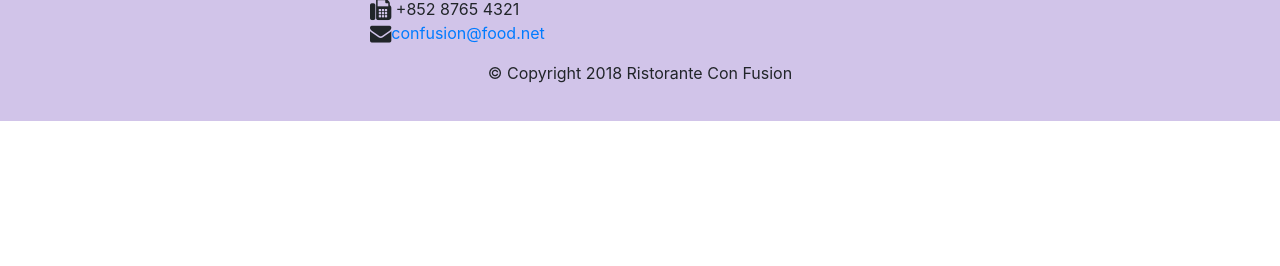
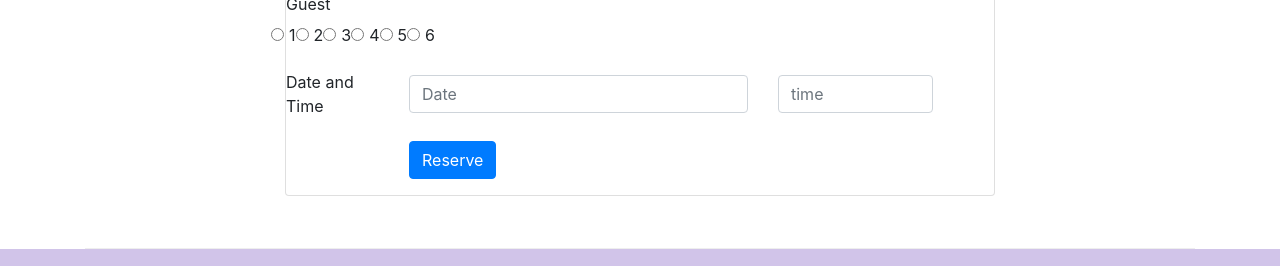
Before and after one commit to VarunMandadapu/confusion, a website: page index.html in a window 1280 px wide. Shown: the part 1685-1951 px from the top of the page. Before the commit the page ends 1806 px from the top, so only its background shows below. Drawn offline with nearby package versions, Linux system fonts and the light colour scheme.

Commit message:
assignment2

```diff
--- a/index.html
+++ b/index.html
@@ -45,7 +45,11 @@
                 </div>
                 <div class="col-12 col-sm align-self-center">
                     <img src="img/logo.png" class="img-fluid">
-            </div>
+                </div>
+                <div class="col-12 col-sm align-self-center">
+                    <a class="btn btn-warning btn-block btn-lg" href="#reservetable" role="button">Reserve a Table</a>
+                 </div>
+           </div>
         </div>
     </header>
 
@@ -76,12 +80,13 @@
             </div>
             <div class="col col-sm col-md">
                 <div class="media">
-                    <img class="d-flex mr-3 img-thumbnail align-self-center"
-                            src="img/buffet.png" alt="buffet">
+
                     <div class="media-body">
-                        <h2 class="mt-0">Weekend Grand Buffet</h2>
+                        <h2 class="mt-0 mb-1">Weekend Grand Buffet<span class="badge badge-danger"> NEW</span></h2>
                         <p class="d-none d-sm-block">Featuring mouthwatering combinations with a choice of five different salads, six enticing appetizers, six main entrees and five choicest desserts. Free flowing bubbly and soft drinks. All for just $19.99 per person </p>
                     </div>
+                    <img class="d-flex ml-3 img-thumbnail"
+                    src="img/buffet.png" alt="buffet">
                 </div>
             </div>
         </div>
@@ -104,9 +109,61 @@
                             </p>
                     </div>
                 </div>
-
             </div>
         </div>
+
+<div class="row row-content justify-content-center">
+            <div class="col col-sm-8 align-self-center">
+                <div class="card">
+                    <h3 class="card-header bg-warning text-white">Reserve a Table</h3>
+                    <div class="card-block">
+						<form id="reservetable">
+							<div class="form-group row align-items-center">
+								<label class="col-12 col-sm-2 col-form-label">Number of Guest</label>
+								<div class="form-check form-check-inline col-12 col-sm-4 col-md-10">
+									<label class="form-check-label">
+										<input type="radio" class="form-check-input" id="numberofguest1" name="numberofguest" value="1">1
+									</label>
+									<label class="form-check-label">
+										<input type="radio" class="form-check-input" id="numberofguest2" name="numberofguest" value="2">2
+									</label>
+									<label class="form-check-label">
+										<input type="radio" class="form-check-input" id="numberofguest3" name="numberofguest" value="2">3
+									</label>
+									<label class="form-check-label">
+										<input type="radio" class="form-check-input" id="numberofguest4" name="numberofguest" value="2">4
+									</label>
+									<label class="form-check-label">
+										<input type="radio" class="form-check-input" id="numberofguest5" name="numberofguest" value="2">5
+									</label>
+									<label class="form-check-label">
+										<input type="radio" class="form-check-input" id="numberofguest6" name="numberofguest" value="2">6
+									</label>
+								</div>
+							</div>
+							<div class="form-group row align-items-center">
+								<label class="col-12 col-sm-2 col-form-label">Date and Time</label>
+								<div class="col-12 col-sm-6">
+									<div class="input-group">
+										<input type="text" class="form-control" id="date" name="date" placeholder="Date">
+									</div>
+								</div>
+								<div class="col-12 col-sm-3">
+									<div class="input-group">
+										<input type="text" class="form-control" id="time" name="time" placeholder="time">
+									</div>
+								</div>
+							</div>
+							<div class="form-group row">
+								<div class="offset-sm-2 col-md-10">
+									<button type="submit" class="btn btn-primary">Reserve</button>
+								</div>
+							</div>
+						</form>
+					</div>
+				</div>
+			</div>
+		</div>
     </div>
 
     <footer class="footer ">
```
